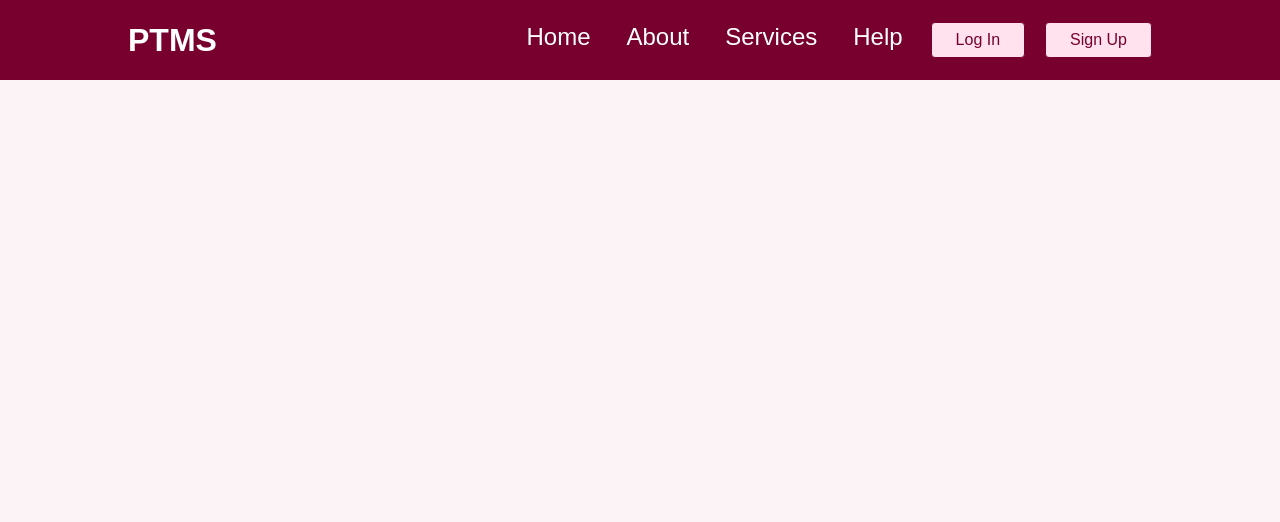
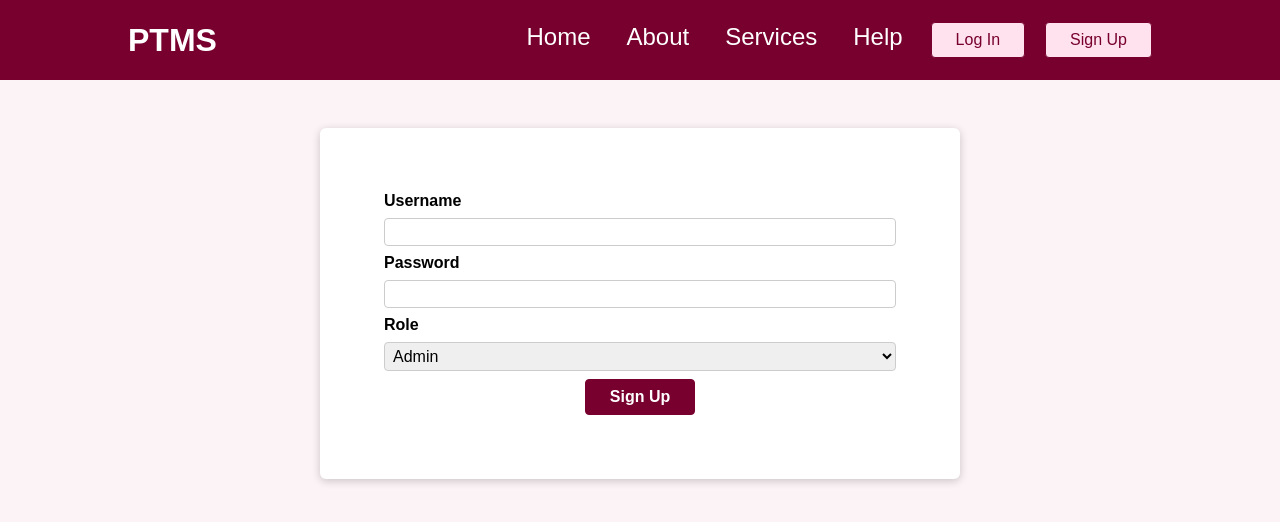
Before and after one commit to srimathi29/patient-tracker-system, a React (Create React App) app in the folder patient-tracker-frontend/: page /signup in a window 1280 px wide. Shown: the top 522 px of the page. Built offline with nearby package versions, Linux system fonts and the light colour scheme.

Commit message:
Signup page

```diff
--- a/patient-tracker-frontend/src/App.js
+++ b/patient-tracker-frontend/src/App.js
@@ -7,6 +7,7 @@ import Layout from './components/layout/Layout';
 import LoginPage from './pages/LoginPage';
 import MainNavigation from './components/layout/MainNavigation';
 import AuthContext from './store/auth-context';
+import SignUpPage from './pages/SignUpPage';
 
 function App() {
   const [isAuthenticated, setIsAuthenticated] = useState(false);
@@ -17,7 +18,7 @@ function App() {
     <Routes>
         <Route path='/' element={<AllMeetupsPage />} />
         <Route path='/login' element={<LoginPage />} />
-
+        <Route path='/signup' element={<SignUpPage />} />
 
         <Route path='/new-meetup' element={<NewMeetupPage />} />
         <Route path='/favorites' element={<FavoritesPage />} />
--- a/patient-tracker-frontend/src/pages/SignUpPage.js
+++ b/patient-tracker-frontend/src/pages/SignUpPage.js
@@ -0,0 +1,47 @@
+import { useRef } from 'react';
+import Card from '../components/ui/Card';
+import classes from './SignUpPage.module.css';
+
+function SignUpPage() {
+    const usernameRef = useRef();
+    const passwordRef = useRef();
+    const roleRef = useRef();
+
+    function handleSubmit(event) {
+        event.preventDefault();
+
+        const enteredUsername = usernameRef.current.value;
+        const enteredPassword = passwordRef.current.value;
+        const enteredRole = roleRef.current.value;
+
+        console.log("Signing up with username: " + enteredUsername + ", password: " + enteredPassword + ", role: " + enteredRole);
+    }
+
+    return (
+        <Card>
+            <form className={classes.form} onSubmit={handleSubmit}>
+                <div className={classes.control}>
+                    <label htmlFor="username">Username</label>
+                    <input type="text" required id="username" ref={usernameRef} />
+                </div>
+                <div className={classes.control}>
+                    <label htmlFor="password">Password</label>
+                    <input type="password" required id="password" ref={passwordRef} />
+                </div>
+                <div className={classes.control}>
+                    <label htmlFor="role">Role</label>
+                    <select id="role" ref={roleRef}>
+                        <option value="Admin">Admin</option>
+                        <option value="Doctor">Doctor</option>
+                        <option value="Patient">Patient</option>
+                    </select>
+                </div>
+                <div className={classes.actions}>
+                    <button>Sign Up</button>
+                </div>
+            </form>
+        </Card>
+    );
+}
+
+export default SignUpPage;
--- /dev/null
+++ b/patient-tracker-frontend/src/pages/SignUpPage.module.css
@@ -0,0 +1,53 @@
+.form {
+    padding: 4rem;
+  }
+
+  .control {
+    margin-bottom: 0.5rem;
+  }
+
+  .control label {
+    display: block;
+    font-weight: bold;
+    margin-bottom: 0.5rem;
+  }
+  .control select {
+    display: block;
+    font: inherit;
+    border-radius: 4px;
+    border: 1px solid #ccc;
+    padding: 0.25rem;
+    width: 100%;
+  }
+  .control input,
+  .control textarea {
+    display: block;
+    font: inherit;
+    border-radius: 4px;
+    border: 1px solid #ccc;
+    padding: 0.25rem;
+    width: 100%;
+  }
+
+  .actions {
+    display: flex;
+    justify-content: center;
+  }
+
+
+  .actions button {
+    font: inherit;
+    cursor: pointer;
+    background-color: #77002e;
+    color: white;
+    padding: 0.5rem 1.5rem;
+    border: 1px solid #77002e;
+    border-radius: 4px;
+    font-weight: bold;
+  }
+
+  .actions button:hover,
+  .actions button:active {
+    background-color: #a50e48;
+    border-color: #a50e48;
+  }
```
